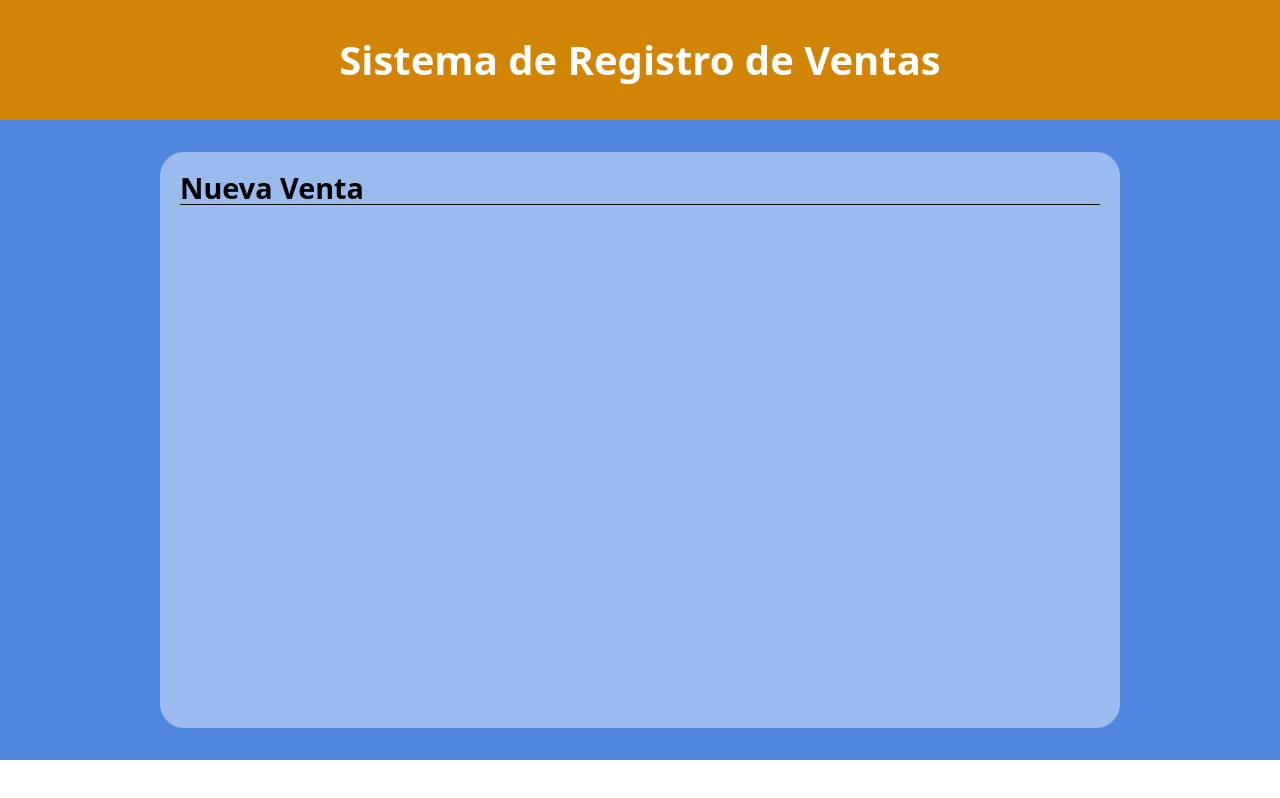
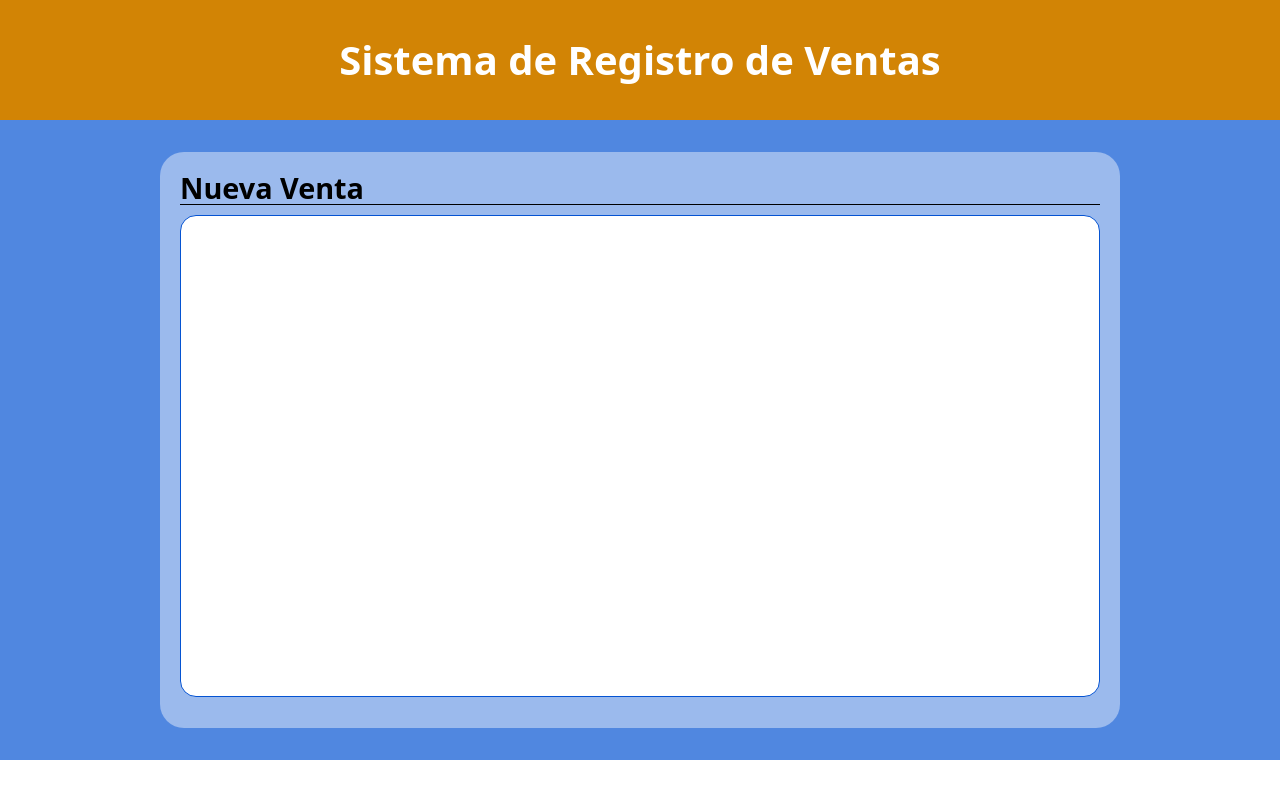
Before and after one commit to kurotori/muestra-ETS-2025-gestor-ventas, a Vue app in the folder frontend/: page /ventas/nueva in a window 1280 px wide. Built offline with nearby package versions, Linux system fonts and the light colour scheme.

Commit message:
feat: Añadir estructura para la sección de detalles en Nueva Venta

```diff
--- a/frontend/src/views/NuevaVenta.vue
+++ b/frontend/src/views/NuevaVenta.vue
@@ -19,6 +19,17 @@ import Encabezado from '../components/base/Encabezado.vue';
             <h2 class="border-b border-b-black">
                 Nueva Venta
             </h2>
+
+            <div class="
+                    w-full h-9/10
+                    mt-2.5
+                    border border-fondo-100
+                    bg-white
+                    rounded-2xl
+                    detalle">
+
+            </div>
+
         </div>
     </div>
 </template>
```
